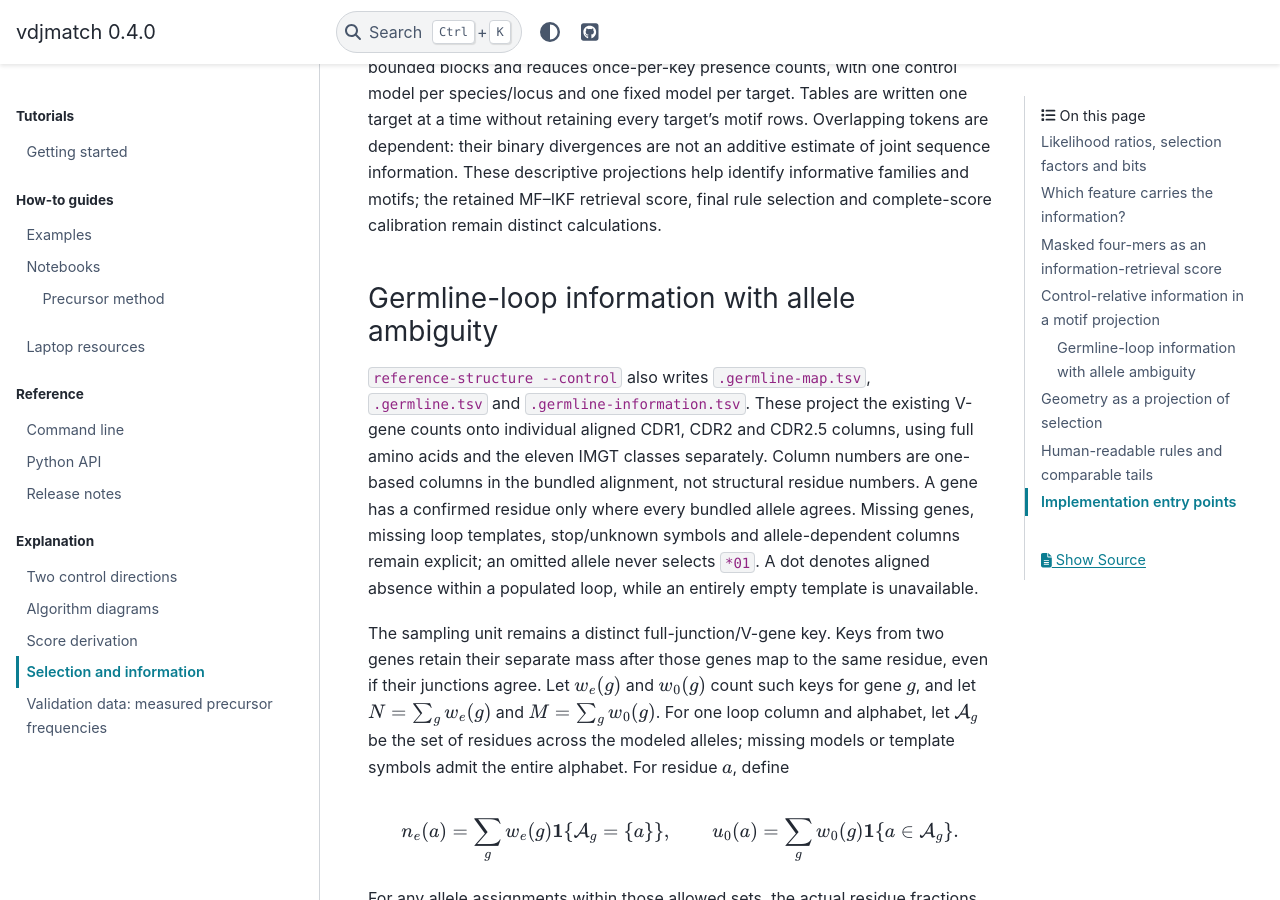
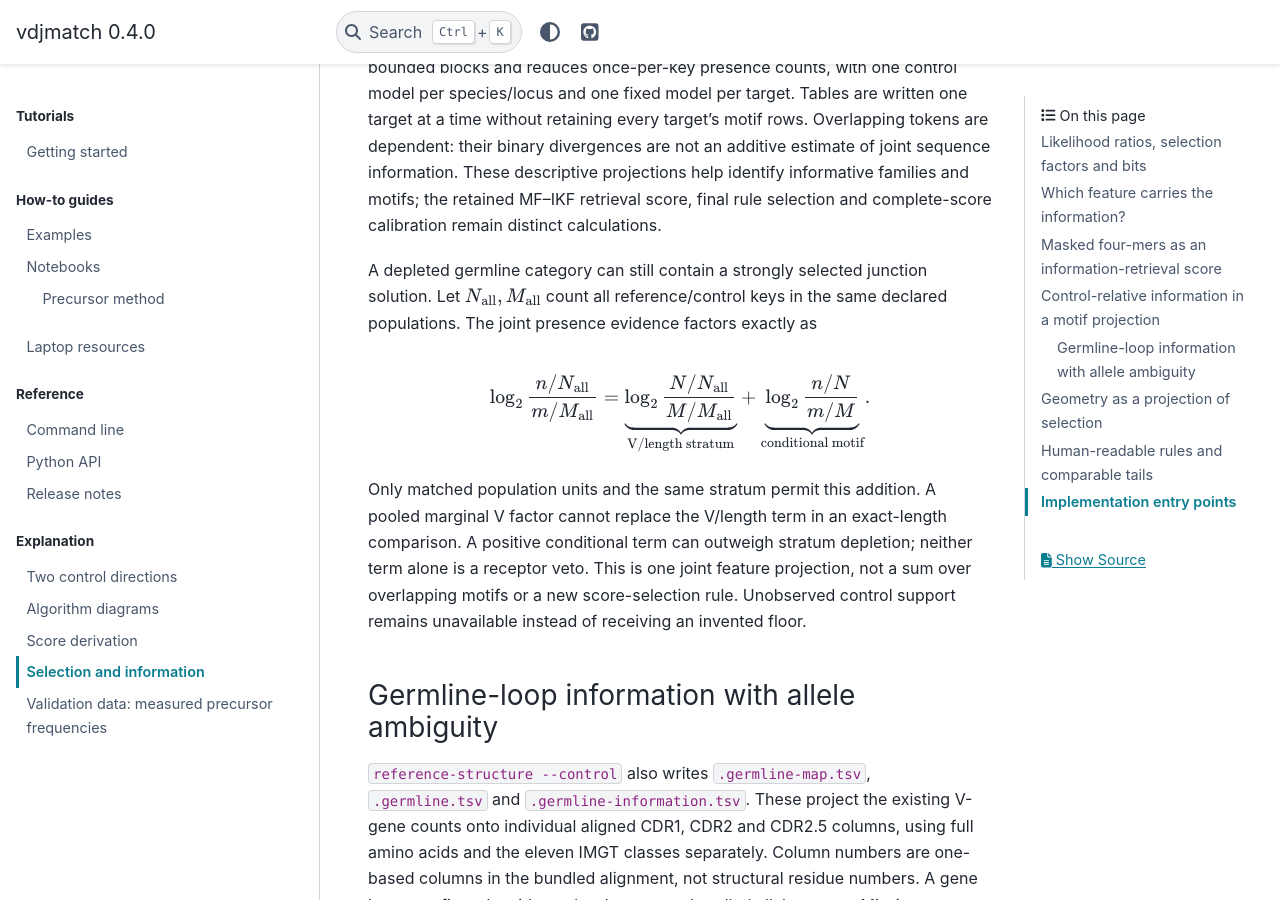
Before and after one commit to antigenomics/vdjmatch, a Sphinx documentation site: the page built from docs/selection-information.rst, in a window 1280 px wide and 900 px high, scrolled down 5420 px. Built offline with Sphinx 7.4.7 and the PyData theme 0.15.4, drawn with Linux system fonts in a browser that asks for light colours; pages that are not in the unit, such as notebooks, are missing from menus.

Commit message:
docs: derive joint conditional motif evidence (#39)

```diff
--- a/docs/selection-information.rst
+++ b/docs/selection-information.rst
@@ -121,6 +121,23 @@ The first can be negative for a depleted motif; the second is the Kullback–Lei
 
 The shipping ``reference-structure --control`` command writes these reference-observed token projections to ``.motifs.tsv``. It reuses the existing tokenizer in bounded blocks and reduces once-per-key presence counts, with one control model per species/locus and one fixed model per target. Tables are written one target at a time without retaining every target’s motif rows. Overlapping tokens are dependent: their binary divergences are not an additive estimate of joint sequence information. These descriptive projections help identify informative families and motifs; the retained MF–IKF retrieval score, final rule selection and complete-score calibration remain distinct calculations.
 
+A depleted germline category can still contain a strongly selected junction
+solution. Let :math:`N_{\rm all},M_{\rm all}` count all reference/control keys in
+the same declared populations. The joint presence evidence factors exactly as
+
+.. math::
+
+   \log_2\frac{n/N_{\rm all}}{m/M_{\rm all}}
+   =\underbrace{\log_2\frac{N/N_{\rm all}}{M/M_{\rm all}}}_{\text{V/length stratum}}
+   +\underbrace{\log_2\frac{n/N}{m/M}}_{\text{conditional motif}}.
+
+Only matched population units and the same stratum permit this addition. A
+pooled marginal V factor cannot replace the V/length term in an exact-length
+comparison. A positive conditional term can outweigh stratum depletion;
+neither term alone is a receptor veto. This is one joint feature projection,
+not a sum over overlapping motifs or a new score-selection rule. Unobserved
+control support remains unavailable instead of receiving an invented floor.
+
 Germline-loop information with allele ambiguity
 ~~~~~~~~~~~~~~~~~~~~~~~~~~~~~~~~~~~~~~~~~~~~~~~
 
```
Also changed, not shown: 1 other file.
